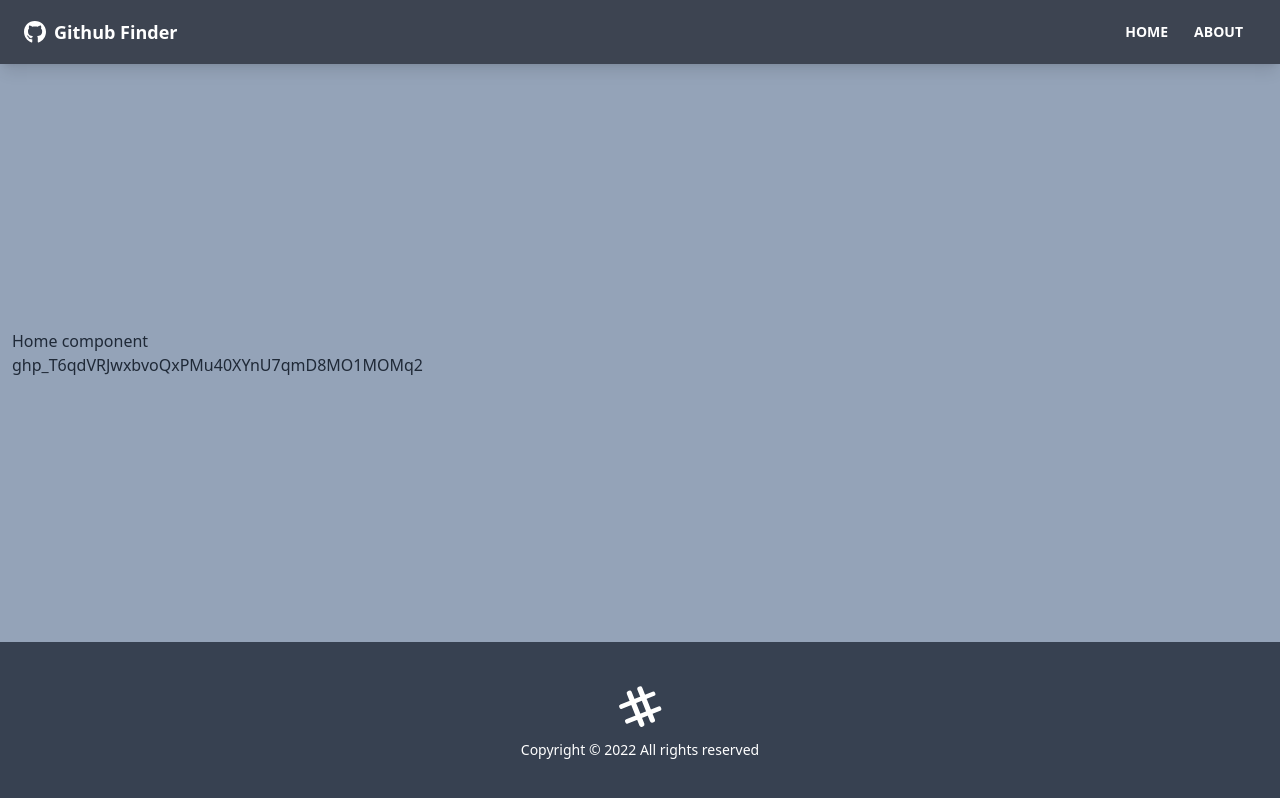
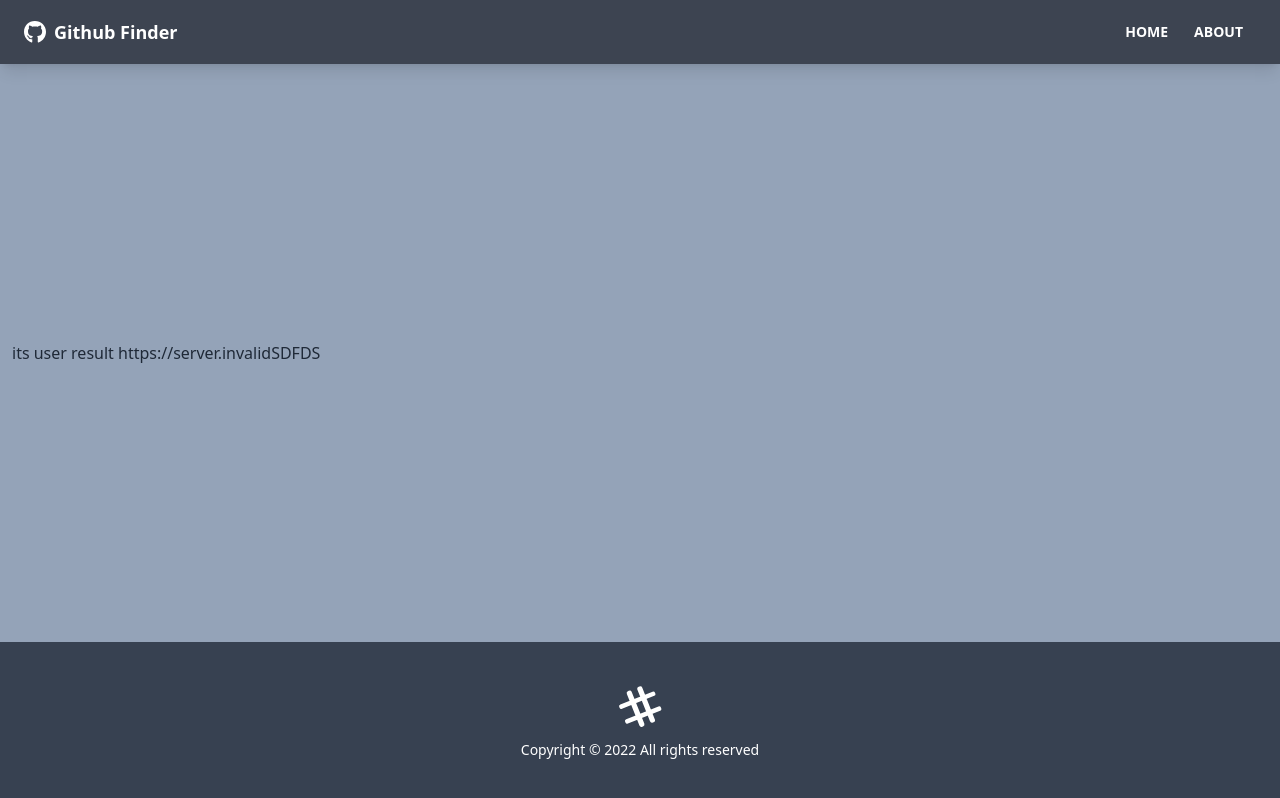
Before and after one commit to vajaganidhanesh/github-finder, a React (Create React App) app: page / in a window 1280 px wide. Built offline with nearby package versions, Linux system fonts and the light colour scheme; no server answers; the HTML template or start-up script is replaced by a standard one.

Commit message:
token setup has been done

```diff
--- a/src/pages/Home.jsx
+++ b/src/pages/Home.jsx
@@ -1,13 +1,13 @@
-import React from 'react'
+import React from 'react';
+import UsersResults from '../users/UsersResults';
 
 function Home() {
     console.log('home page');
   return (
-    <div>
-      <h1>Home component</h1>
-
-      {process.env.REACT_APP_GITHUB_TOKEN}
-    </div>
+    <>
+      {/* user search component */}
+      <UsersResults/>
+    </>
   )
 }
 
--- /dev/null
+++ b/src/users/UsersResults.jsx
@@ -0,0 +1,25 @@
+import React, { useEffect } from 'react'
+
+function UsersResults() {
+
+    // useEffect(()=>{
+    //     fetchUser()
+    // },[])
+
+    // const fetchUser = async()=>{
+    //  const response = await fetch(`${process.env.REACT_APP_GITHUB_URL}/users`,{
+    //     headers:{
+    //         Authorization : `token ${process.env.REACT_APP_GITHUB_TOKEN}`,
+    //     },
+    //  })
+    //  const data = await response.json();
+    //  console.log(data);
+    // }
+  return (
+    <div>
+      its user result {process.env.REACT_APP_GITHUB_URL}SDFDS
+    </div>
+  )
+}
+
+export default UsersResults
```
Also changed, not shown: 2 other files (tests, documents, lock files or other folders).
